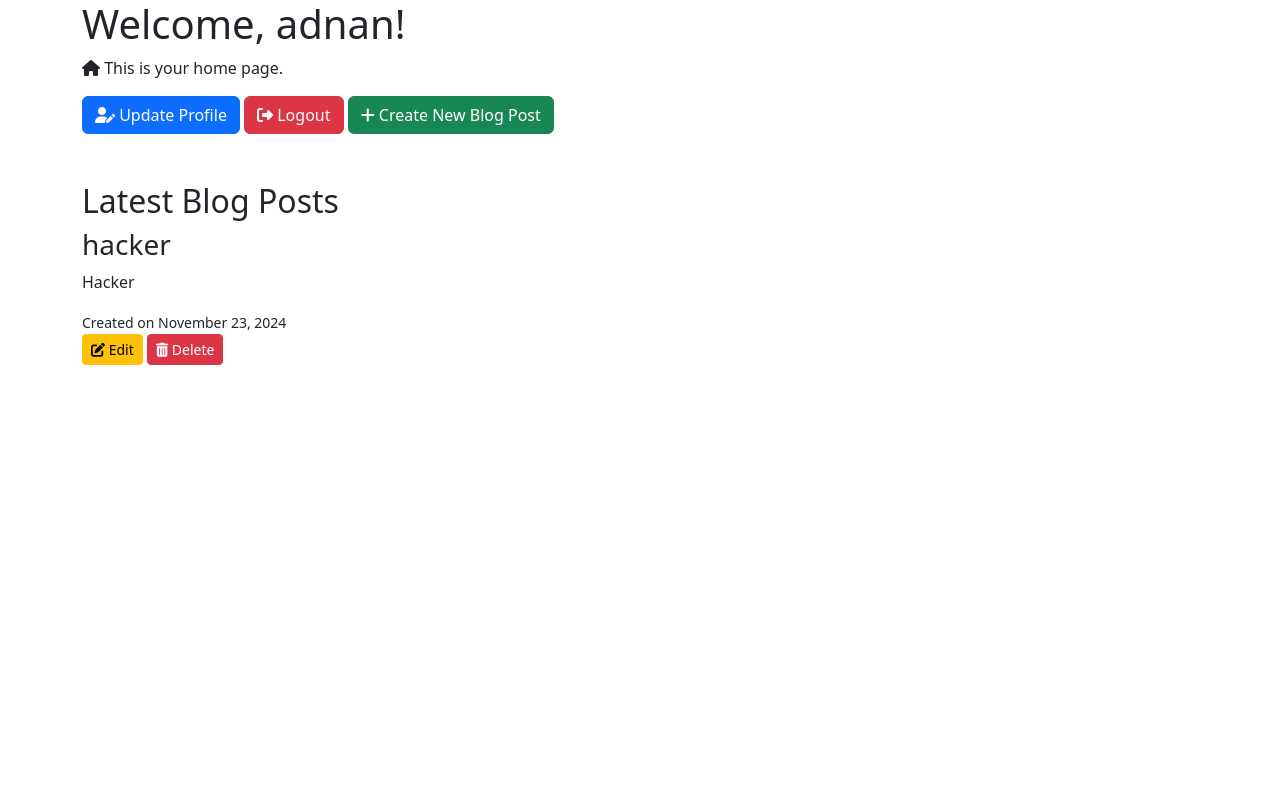
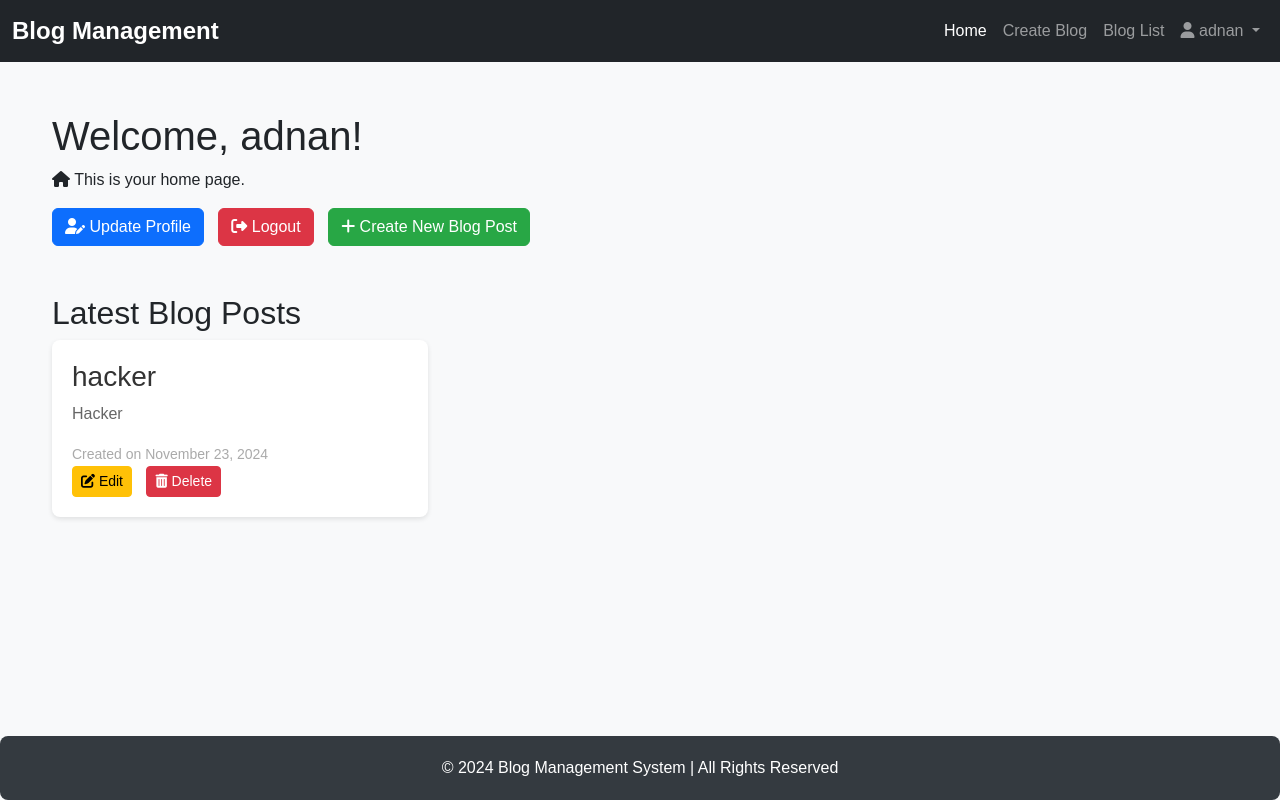
Before and after one commit to zcsofficial/Ash, a Django app: page /accounts/ in a window 1280 px wide. Run offline with Django 5.2, Linux system fonts and the light colour scheme; a user stored in the database is signed in; data comes from the database, SQL or seed files in the repository; both versions use the stored data as it was after the commit.

Commit message:
home page updates

```diff
--- a/blog_management/accounts/templates/accounts/home.html
+++ b/blog_management/accounts/templates/accounts/home.html
@@ -4,10 +4,137 @@
     <meta charset="UTF-8">
     <meta name="viewport" content="width=device-width, initial-scale=1.0">
     <title>Home</title>
+    <!-- Bootstrap 5 CSS -->
     <link href="https://cdn.jsdelivr.net/npm/bootstrap@5.3.2/dist/css/bootstrap.min.css" rel="stylesheet">
+    <!-- Font Awesome Icons -->
     <link href="https://cdnjs.cloudflare.com/ajax/libs/font-awesome/6.5.1/css/all.min.css" rel="stylesheet">
+    <!-- Custom CSS -->
+    <style>
+        body {
+            background-color: #f8f9fa;
+            font-family: Arial, sans-serif;
+            display: flex;
+            flex-direction: column;
+            min-height: 100vh;
+        }
+
+        .container {
+            flex: 1;
+            max-width: 1200px;
+            margin-top: 50px;
+        }
+
+        .btn-update-profile, .btn-logout, .btn-create-blog {
+            margin-right: 10px;
+        }
+
+        .blog-post {
+            background-color: #fff;
+            padding: 20px;
+            border-radius: 8px;
+            box-shadow: 0 2px 5px rgba(0, 0, 0, 0.1);
+            margin-bottom: 20px;
+        }
+
+        .blog-post h3 {
+            color: #333;
+        }
+
+        .blog-post p {
+            color: #666;
+        }
+
+        .blog-actions a {
+            margin-right: 10px;
+        }
+
+        .blog-post small {
+            color: #aaa;
+        }
+
+        .btn-sm {
+            font-size: 14px;
+        }
+
+        .btn-success {
+            background-color: #28a745;
+            border-color: #28a745;
+        }
+
+        .btn-warning {
+            background-color: #ffc107;
+            border-color: #ffc107;
+        }
+
+        .btn-danger {
+            background-color: #dc3545;
+            border-color: #dc3545;
+        }
+
+        footer {
+            background-color: #343a40;
+            color: #fff;
+            padding: 20px;
+            text-align: center;
+            margin-top: 50px;
+            border-radius: 8px;
+            width: 100%;
+            position: relative;
+        }
+
+        footer p {
+            margin: 0;
+        }
+
+        .navbar-logo {
+            font-weight: bold;
+            font-size: 1.5rem;
+            color: white;
+        }
+
+        .navbar-brand img {
+            height: 30px;
+            width: auto;
+        }
+    </style>
 </head>
 <body>
+    <!-- Navbar -->
+    <nav class="navbar navbar-expand-lg navbar-dark bg-dark">
+        <div class="container-fluid">
+            <a class="navbar-brand" href="#">
+                <span class="navbar-logo">Blog Management</span>
+            </a>
+            <button class="navbar-toggler" type="button" data-bs-toggle="collapse" data-bs-target="#navbarNav" aria-controls="navbarNav" aria-expanded="false" aria-label="Toggle navigation">
+                <span class="navbar-toggler-icon"></span>
+            </button>
+            <div class="collapse navbar-collapse" id="navbarNav">
+                <ul class="navbar-nav ms-auto">
+                    <li class="nav-item">
+                        <a class="nav-link active" aria-current="page" href="/accounts/">Home</a>
+                    </li>
+                    <li class="nav-item">
+                        <a class="nav-link" href="/accounts/create_blog/">Create Blog</a>
+                    </li>
+                    <li class="nav-item">
+                        <a class="nav-link" href="/accounts/blog_list/">Blog List</a>
+                    </li>
+
+                    <!-- Profile Dropdown -->
+                    <li class="nav-item dropdown">
+                        <a class="nav-link dropdown-toggle" href="#" id="navbarDropdown" role="button" data-bs-toggle="dropdown" aria-expanded="false">
+                            <i class="fas fa-user"></i> {{ user.username }}
+                        </a>
+                        <ul class="dropdown-menu" aria-labelledby="navbarDropdown">
+                            <li><a class="dropdown-item" href="{% url 'update_profile' %}"><i class="fas fa-user-edit"></i> Update Profile</a></li>
+                            <li><a class="dropdown-item" href="{% url 'logout' %}"><i class="fas fa-sign-out-alt"></i> Logout</a></li>
+                        </ul>
+                    </li>
+                </ul>
+            </div>
+        </div>
+    </nav>
+
     <div class="container">
         <h1>Welcome, {{ user.username }}!</h1>
         <p><i class="fas fa-home"></i> This is your home page.</p>
@@ -61,6 +188,12 @@
         {% endif %}
     </div>
 
+    <!-- Footer -->
+    <footer>
+        <p>&copy; 2024 Blog Management System | All Rights Reserved</p>
+    </footer>
+
+    <!-- Bootstrap 5 JS and dependencies -->
     <script src="https://cdn.jsdelivr.net/npm/bootstrap@5.3.2/dist/js/bootstrap.bundle.min.js"></script>
 </body>
 </html>
```
Also changed, not shown: blog_management/db.sqlite3.
